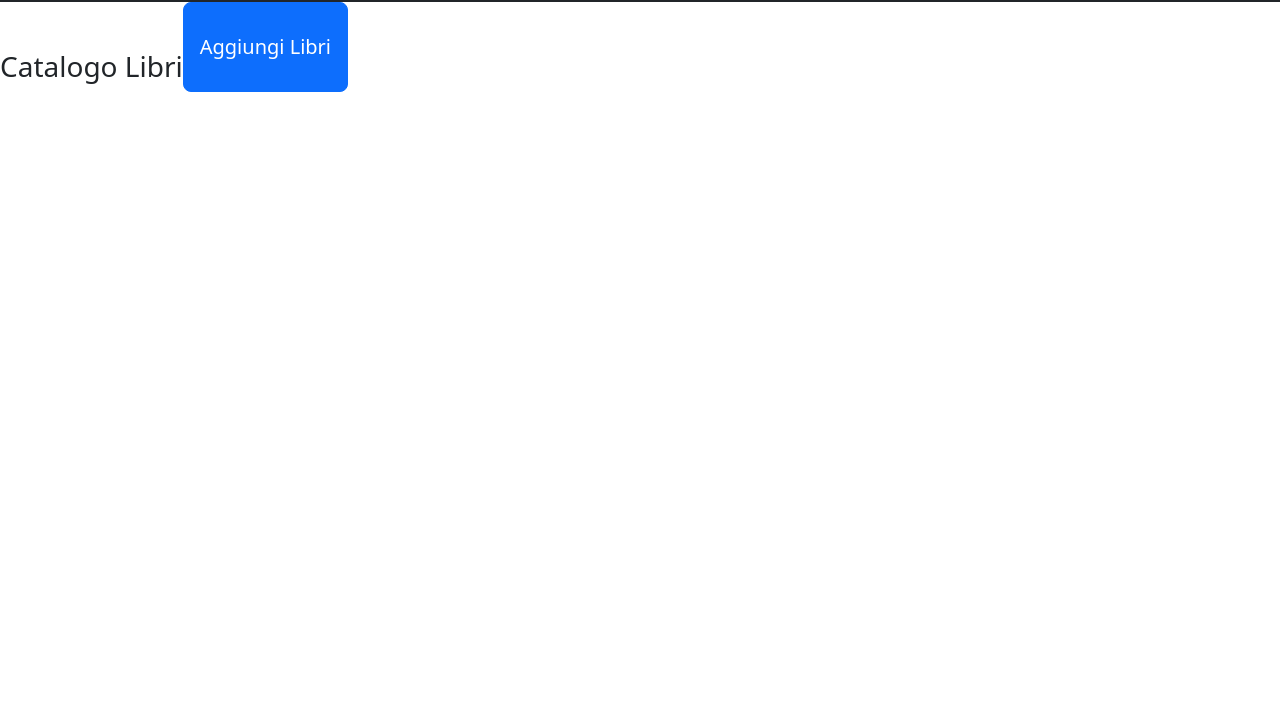
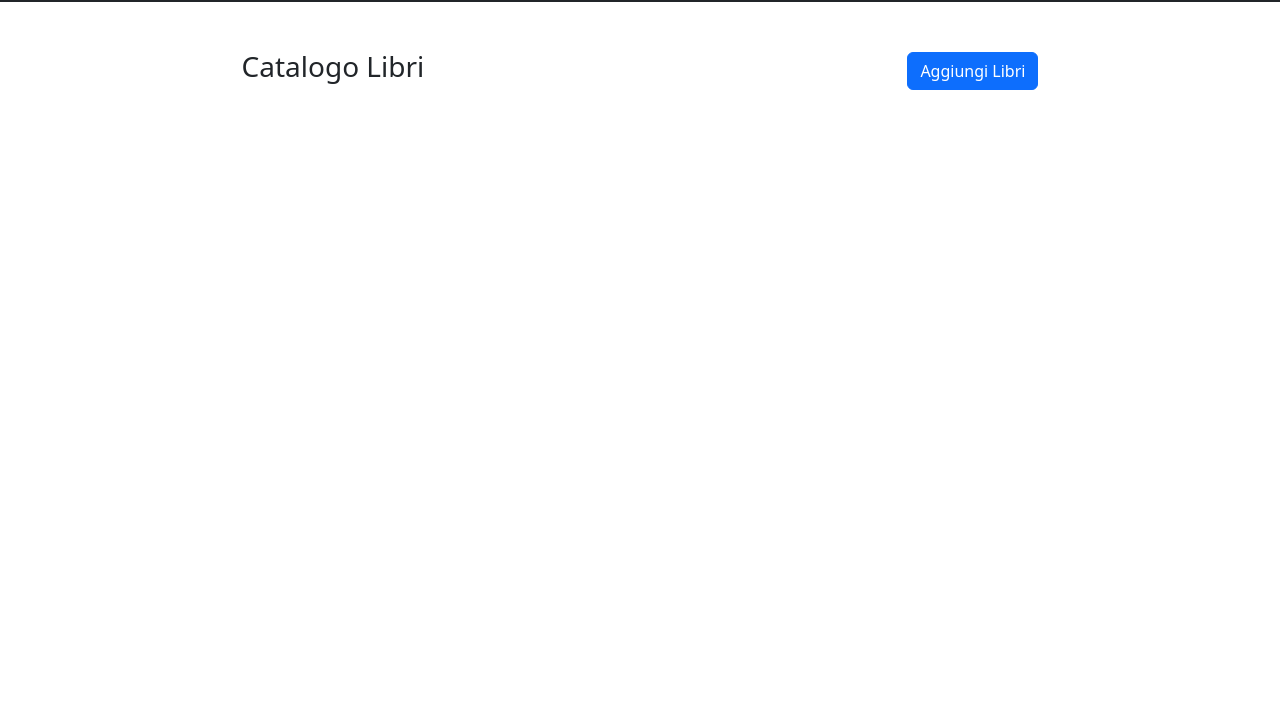
Before and after one commit to LuigiSerra91/html-css-bootstrap-dashboard, a plain HTML site: page index.html in a window 1280 px wide. Shown: the part 74-800 px from the top of the page. Drawn offline with nearby package versions, Linux system fonts and the light colour scheme.

Commit message:
fix_intro

```diff
--- a/index.html
+++ b/index.html
@@ -54,11 +54,12 @@
           </nav>
     </header>
      <main id="app_main">
-        <div class="d-flex">
-            <h3 class="mt-5">
+        <div class="intro mt-5 d-flex justify-content-around align-items-center">
+            <h3>
                 Catalogo Libri
             </h3>
-            <button type="button" class="btn btn-primary btn-lg">Aggiungi Libri</button>
+            <span> <button type="button" class="btn btn-primary">Aggiungi Libri</button></span>
+
         </div>
 
      </main>
```
